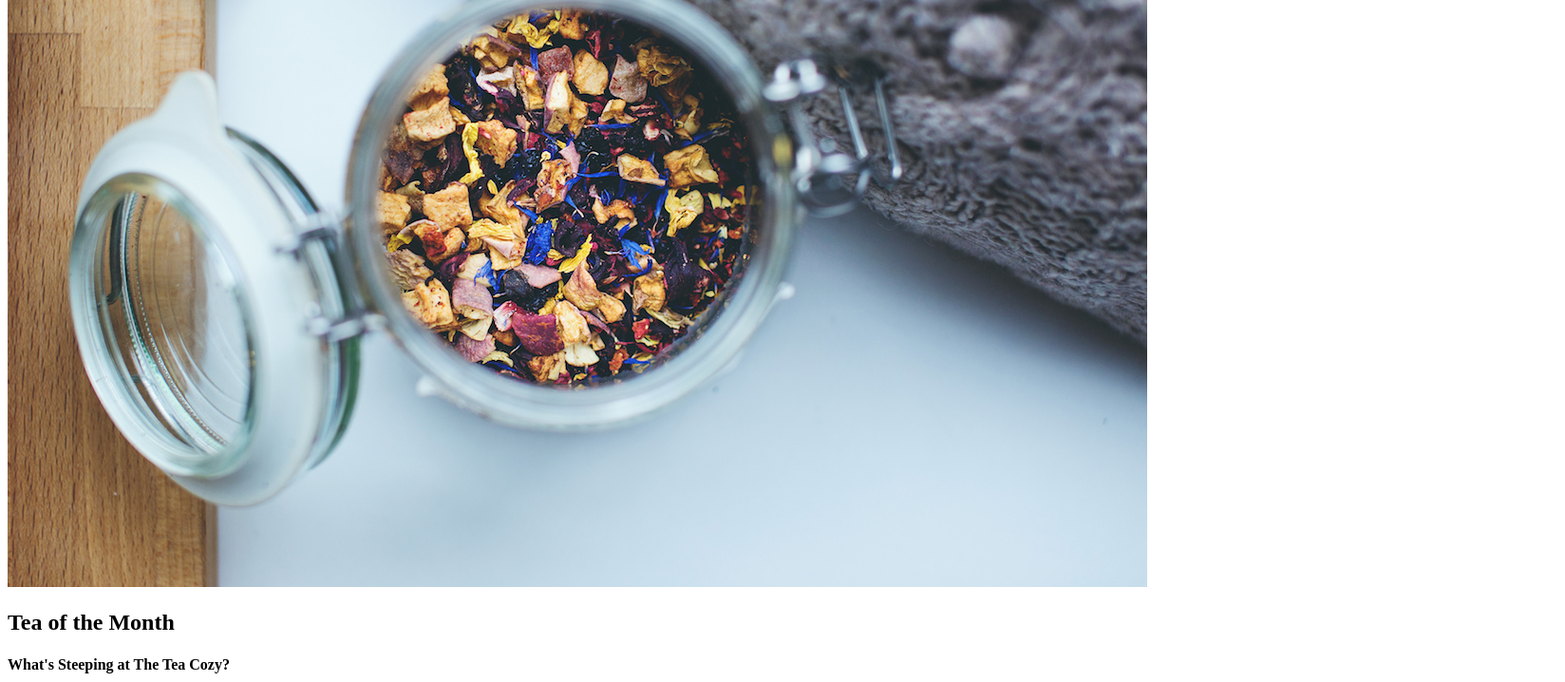
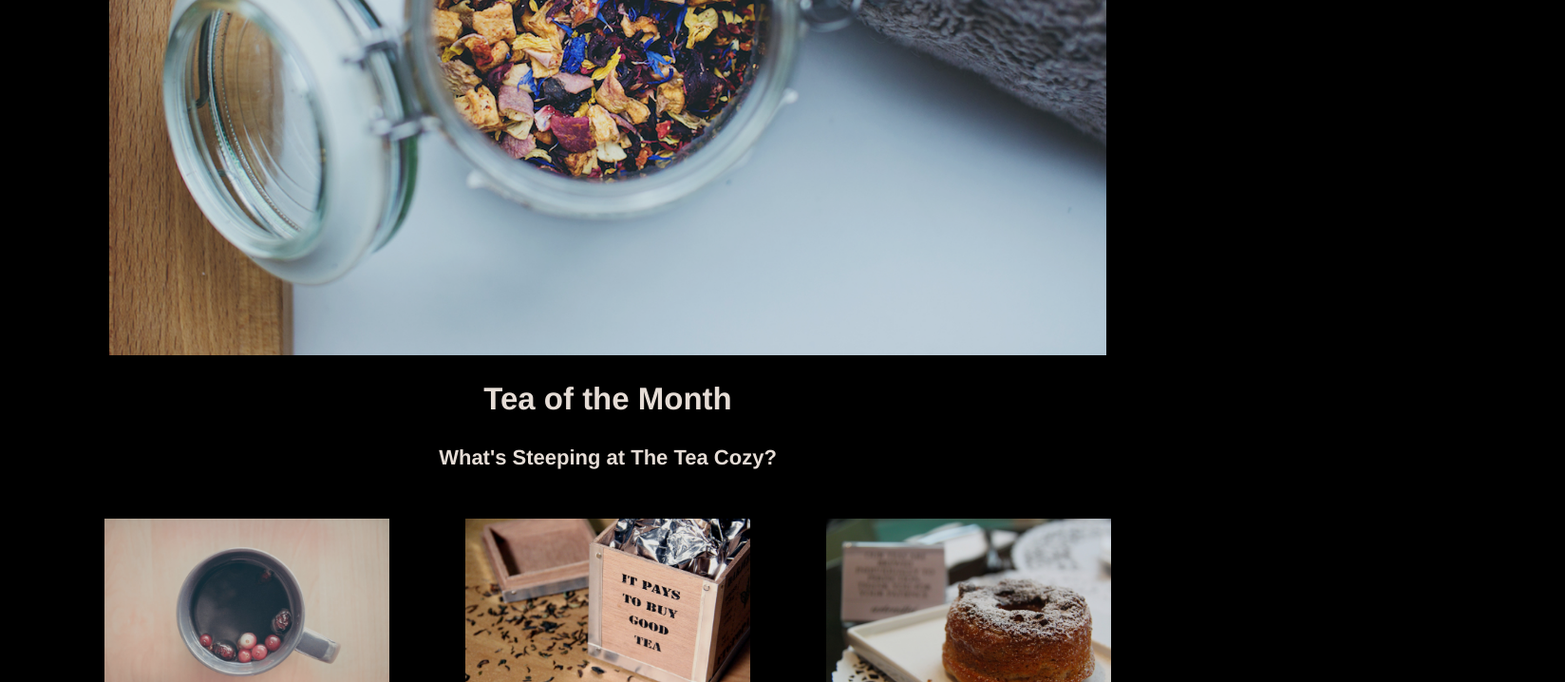
Before and after one commit to mhopkins92/teacozy, a plain HTML site: page index.html in a window 1280 px wide. Shown: the part 403-1121 px from the top of the page at 95% size, 1648 px wide, since content can reach past the window. Drawn offline with Linux system fonts and the light colour scheme; the site is published under a folder, as on GitHub Pages, so addresses that start at the root find nothing; files whose address does not match are found by name.

Commit message:
Update index.html

```diff
--- a/index.html
+++ b/index.html
@@ -2,7 +2,7 @@
 <html>
 <head>
     <title>Tea Cozy Cafe</title>
-    <link rel="stylesheet" href="/index.css"/>
+    <link rel="stylesheet" href="teacozy/index.css"/>
 </head>
 <body>
     <!--Header with Logo and Links-->
```
